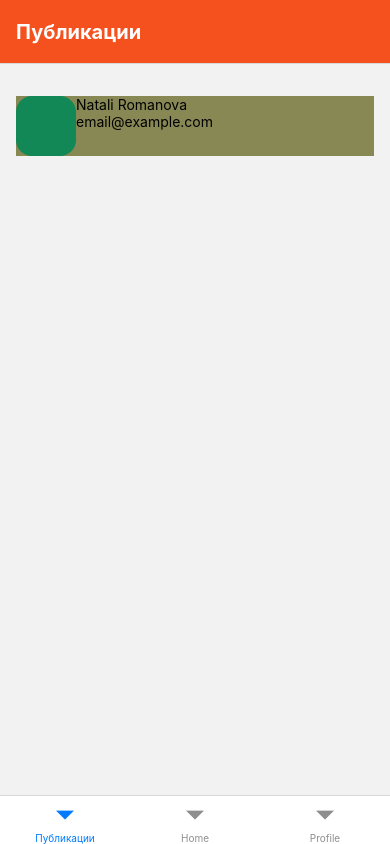
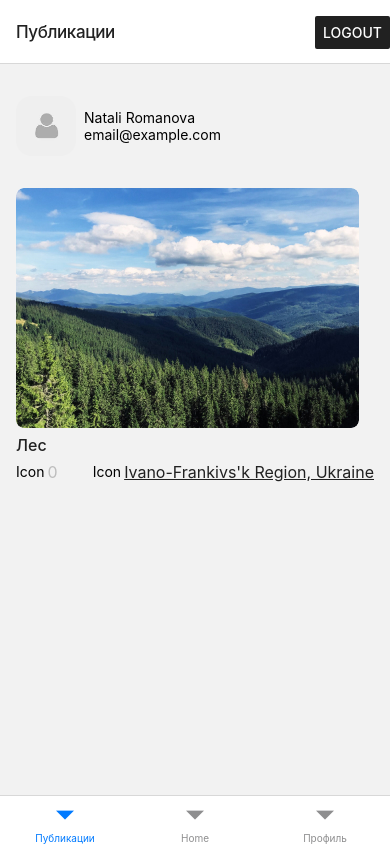
Before and after one commit to A-Novychenko/react-native-hw-proj, a React Native app: screen /PostsScreen in a window 390 px wide. Built offline with nearby package versions, Linux system fonts and the light colour scheme.

Commit message:
add markup and style PostsScreen

```diff
--- a/App.js
+++ b/App.js
@@ -1,6 +1,6 @@
 import "react-native-gesture-handler";
 import React, {useCallback} from "react";
-import {Text, View} from "react-native";
+import {Text, View, Button} from "react-native";
 
 import {useFonts} from "expo-font";
 import * as SplashScreen from "expo-splash-screen";
@@ -14,7 +14,6 @@ import {createBottomTabNavigator} from "@react-navigation/bottom-tabs";
 import {Home} from "./screens/mainScreen/Home";
 import {ProfileScreen} from "./screens/mainScreen/ProfileScreen";
 import {PostsScreen} from "./screens/mainScreen/PostsScreen";
-import {Button} from "react-native-web";
 
 // SplashScreen.preventAutoHideAsync();
 
@@ -55,39 +54,54 @@ export default function App() {
       );
     }
     return (
-      <Tabs.Navigator initialRouteName="PostsScreen">
+      <Tabs.Navigator
+        initialRouteName="PostsScreen"
+        screenOptions={{
+          headerTintColor: "#212121",
+          headerTitleStyle: {
+            // fontFamily: "Roboto",
+            fontSize: 20,
+
+            fontWeight: 500,
+            fontSize: 17,
+            lineHeight: 22,
+
+            textAlign: "center",
+            letterSpacing: -0.408,
+
+            color: "#212121",
+          },
+        }}
+      >
         <Tabs.Screen
           name="PostsScreen"
           component={PostsScreen}
           options={{
             title: "Публикации",
-
-            headerStyle: {
-              backgroundColor: "#f4511e",
-            },
-            headerTintColor: "#fff",
-            headerTitleStyle: {
-              fontWeight: "bold",
-              fontSize: 20,
-            },
-            // headerRight: () => (
-            //   <Button
-            //     onPress={() => alert("This is a button!")}
-            //     title="Press me"
-            //     color="#fff"
-            //   />
-            // ),
+            headerRight: () => (
+              <Button
+                onPress={() => alert("This is a button!")}
+                title="Logout"
+                color="#212121"
+              />
+            ),
           }}
         />
         <Tabs.Screen
-          options={{headerShown: false}}
+          // options={{headerShown: false}}
           name="Home"
           component={Home}
+          options={{
+            title: "Home",
+          }}
         />
         <Tabs.Screen
-          options={{headerShown: false}}
+          // options={{headerShown: false}}
           name="Profile"
           component={ProfileScreen}
+          options={{
+            title: "Профиль",
+          }}
         />
       </Tabs.Navigator>
     );
--- a/screens/mainScreen/PostsScreen.js
+++ b/screens/mainScreen/PostsScreen.js
@@ -1,13 +1,37 @@
-import {Text, StyleSheet, View, Image} from "react-native";
+import {Text, StyleSheet, View, Image, Button} from "react-native";
 
 export const PostsScreen = () => {
   return (
     <View style={styles.container}>
-      <View style={styles.wrapper}>
-        <Image style={styles.avatar} />
-        <View>
+      <View style={styles.userBox}>
+        <Image
+          source={require("../../assets/img/avatarPlaceholder.jpg")}
+          style={styles.avatar}
+        />
+        <View style={styles.textBox}>
           <Text>Natali Romanova</Text>
           <Text>email@example.com</Text>
+        </View>
+      </View>
+      <View style={styles.post}>
+        <Image
+          source={require("../../assets/img/forest.jpg")}
+          style={styles.postImg}
+        />
+
+        <Text style={styles.title}>Лес</Text>
+
+        <View style={styles.infoBox}>
+          <View style={styles.infoInnerBox}>
+            <Text style={styles.infoIcon}>Icon</Text>
+            <Text style={styles.textComments}>0</Text>
+          </View>
+          <View style={styles.infoInnerBox}>
+            <Text style={styles.infoIcon}>Icon</Text>
+            <Text style={styles.textLocation}>
+              Ivano-Frankivs'k Region, Ukraine
+            </Text>
+          </View>
         </View>
       </View>
     </View>
@@ -18,22 +42,67 @@ const styles = StyleSheet.create({
   container: {
     flex: 1,
     marginHorizontal: 16,
-    // alignItems: "center",
-    // justifyContent: "center",
   },
 
-  wrapper: {
-    // flex: 1,
+  userBox: {
     flexDirection: "row",
-    marginTop: 32,
-    // width: 171,
+    // marginTop: 32,
+    marginVertical: 32,
     height: 60,
-    backgroundColor: "#885",
   },
   avatar: {
     width: 60,
     height: 60,
     borderRadius: 16,
-    backgroundColor: "#185",
+  },
+  textBox: {
+    justifyContent: "center",
+    marginLeft: 8,
+  },
+  post: {},
+  postImg: {
+    width: 343,
+    height: 240,
+    borderRadius: 8,
+    marginBottom: 8,
+  },
+  title: {
+    marginBottom: 8,
+    // fontFamily: 'Roboto',
+
+    fontWeight: 500,
+    fontSize: 16,
+    lineHeight: 19,
+
+    color: "#212121",
+  },
+
+  infoBox: {
+    flexDirection: "row",
+    justifyContent: "space-between",
+  },
+  infoInnerBox: {
+    flexDirection: "row",
+  },
+
+  textComments: {
+    // fontFamily: 'Roboto',
+    fontWeight: 400,
+    fontSize: 16,
+    lineHeight: 19,
+
+    color: "#BDBDBD",
+  },
+  textLocation: {
+    // fontFamily: 'Roboto',
+    fontWeight: 400,
+    fontSize: 16,
+    lineHeight: 19,
+    textDecorationLine: "underline",
+    color: "#212121",
+  },
+
+  infoIcon: {
+    marginRight: 3,
   },
 });
```
Also changed, not shown: assets/img/avatarPlaceholder.jpg (added), assets/img/forest.jpg (added).
